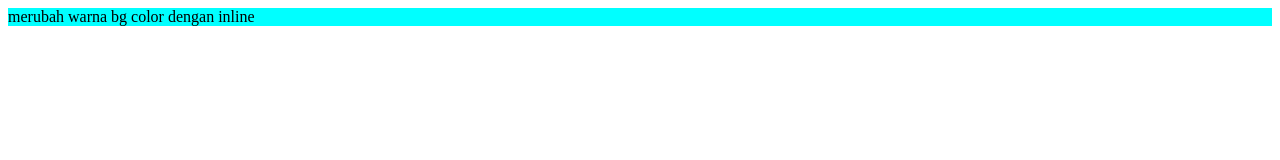
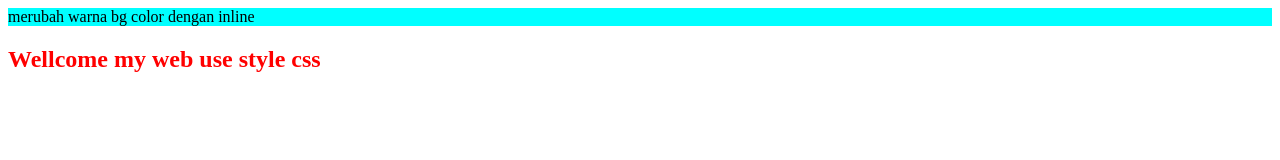
Before and after one commit to SepriyanGunawan/styling-css-in-html, a plain HTML site: page index.html in a window 1280 px wide. Drawn offline with Linux system fonts and the light colour scheme.

Commit message:
feat:add style internal css change teks color

```diff
--- a/index.html
+++ b/index.html
@@ -6,14 +6,16 @@
     <meta name="description" content="styling css website" />
     <title>Styling css website</title>
     <!-- internal css -->
-     <style>
-
-     </style>
+    <style>
+      h2 {
+        color: red;
+      }
+    </style>
   </head>
   <body>
     <!-- merubah warna background menggunakan inline css -->
     <div style="background-color: aqua">merubah warna bg color dengan inline</div>
     <!-- internal css  -->
-
+    <h2>Wellcome my web use style css</h2>
   </body>
 </html>
```
